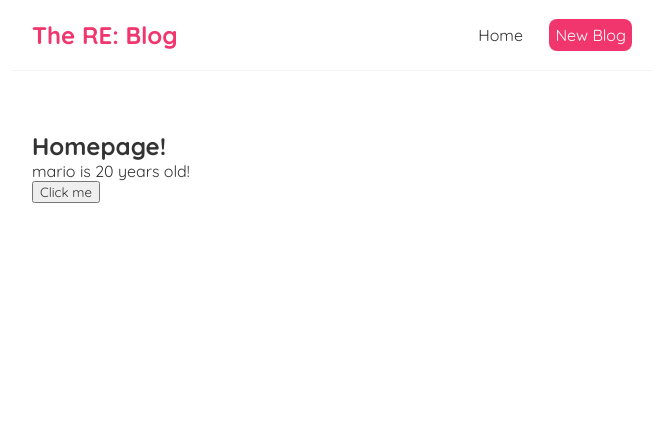
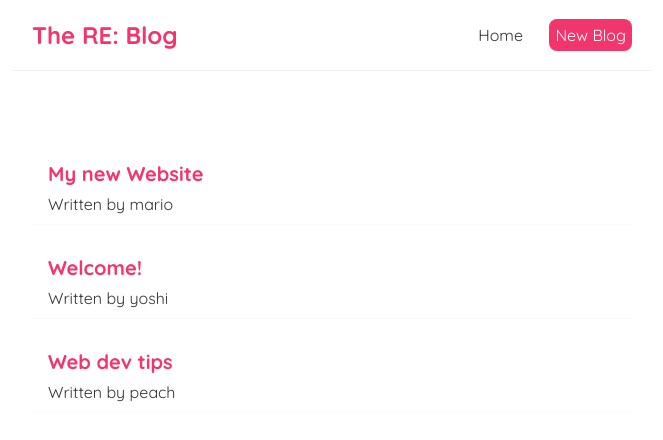
Before and after one commit to liamo3323/Full-React-Tutorial-Practice, a React (Create React App) app: page / in a window 1280 px wide. Shown: the top 440 px of the page, without its empty margins (308-971 px from the left). Built offline with nearby package versions, Linux system fonts and the light colour scheme.

Commit message:
Finished EP10 Lists and some CSS

```diff
--- a/src/Home.js
+++ b/src/Home.js
@@ -1,22 +1,20 @@
 import { useState } from 'react'
 
 const Home = () => {
-    // let name = 'mario';
-    const [name, setName] = useState('mario');
-    const [age, setAge] = useState(20);
-
-    const handleClick = () => {
-        setName('luigi')
-        setAge(2)
-    }
+    const [blogs, setBlogs] = useState([
+        { title: 'My new Website', body: 'lorem ipsum...', author: 'mario', id: 1 },
+        { title: 'Welcome!', body: 'lorem ipsum...', author: 'yoshi', id: 2 },
+        { title: 'Web dev tips', body: 'lorem ipsum...', author: 'peach', id: 3 }
+    ])
 
     return (
         <div className="home">
-            <h2>Homepage!</h2>
-            <p>{ name } is { age } years old!</p>
-            <button onClick={() => {
-                handleClick('mario')
-            }}>Click me</button>
+            {blogs.map((blog) => (
+                <div className="blog-preview" key = {blog.id}>
+                    <h2>{ blog.title }</h2>
+                    <p>Written by {blog.author}</p>
+                </div>
+            ))}
         </div>
      );
 }
--- a/src/index.css
+++ b/src/index.css
@@ -33,3 +33,19 @@
   margin: 40px auto;
   padding: 20px;
 }
+
+/* blog previews / list */
+.blog-preview {
+  padding: 10px 16px;
+  margin: 20px 0;
+  border-bottom: 1px solid #fafafa;
+}
+.blog-preview:hover {
+  box-shadow: 1px 3px 5px rgba(0,0,0,0.1);
+}
+
+.blog-preview h2 {
+  font-size: 20px;
+  color: #f1356d;
+  margin-bottom: 8px;
+}
```
